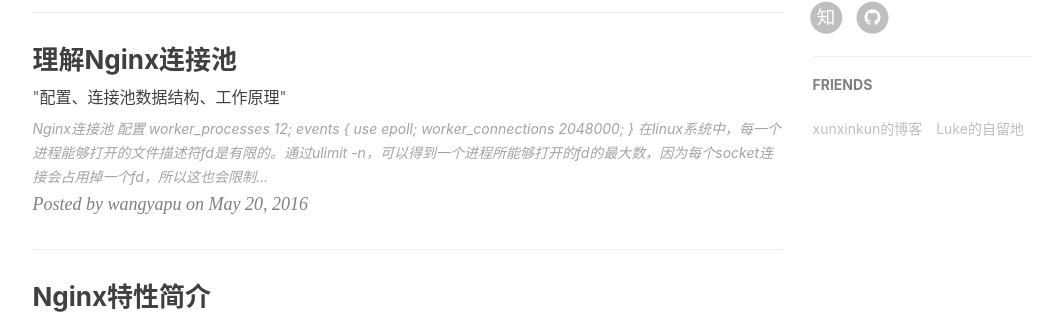
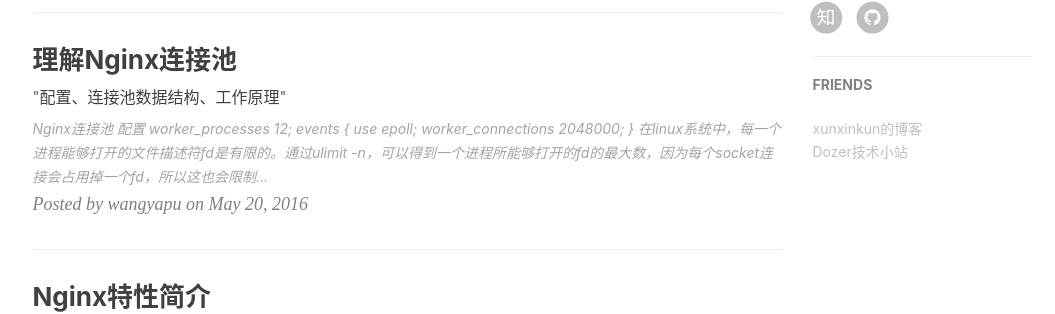
Before and after one commit to wangyapu/wangyapu.github.io, a Jekyll site: the page built from index.html, in a window 1280 px wide and 900 px high, scrolled down 784 px. Shown: the part 140-454 px from the top of the window, without its empty margins (135-1190 px from the left). Built offline with Jekyll 4.4.1, drawn with Linux system fonts in a browser that asks for light colours; nearby versions of some CDN libraries; the list of posts is cut into pages by our own code; comment, search, counter and statistics services are not loaded.

Commit message:
test highlight

```diff
--- a/_config.yml
+++ b/_config.yml
@@ -76,7 +76,7 @@ friends: [
         title: "xunxinkun的博客",
         href: "http://xuxinkun.github.io"
     },{
-        title: "Luke的自留地",
-        href: "http://hmqk1995.github.io"
+        title: "Dozer技术小站",
+        href: "http://www.dozer.cc"
     }
 ]
```
